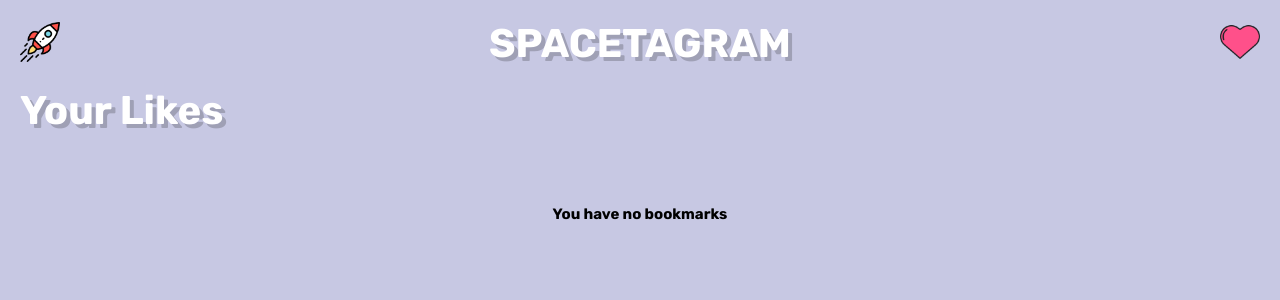
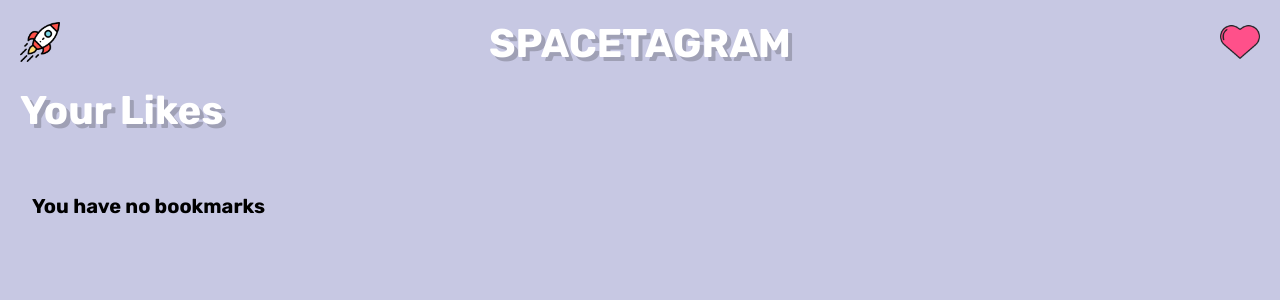
Before and after one commit to hritickjaiswal22/Spacetagram, a Next.js app: page /likes in a window 1280 px wide. Shown: the top 300 px of the page. Built offline with nearby package versions, Linux system fonts and the light colour scheme.

Commit message:
Completed Masonry layout

```diff
--- a/components/Card.module.scss
+++ b/components/Card.module.scss
@@ -3,10 +3,7 @@
   background-color: #fff;
   border-radius: 2rem;
   box-shadow: 5px 5px 5px 0px rgb(128 128 128 / 75%);
-  margin: 2rem 0;
-  min-height: 65rem;
-  justify-self: center;
-  align-self: center;
+  margin: 3rem auto;
   width: 95%;
   position: relative;
 
--- a/components/Grid.module.scss
+++ b/components/Grid.module.scss
@@ -1,11 +1,19 @@
-.gridContainer {
+.my-masonry-grid {
+  display: -webkit-box; /* Not needed if autoprefixing */
+  display: -ms-flexbox; /* Not needed if autoprefixing */
+  display: flex;
+  margin-left: -30px; /* gutter size offset */
+  width: auto;
   max-width: 130rem;
-  min-height: 10rem;
-  margin: 0 auto;
-  width: 98%;
-  position: relative;
-  display: grid;
-  justify-content: center;
-  grid-template-columns: repeat(auto-fit, minmax(30rem, 40rem));
-  align-items: center;
+  margin: 3rem auto;
+  width: 95%;
 }
+.my-masonry-grid_column {
+  background-clip: padding-box;
+}
+
+/* Style your items */
+.my-masonry-grid_column > div {
+  /* change div to reference your elements you put in <Masonry> */
+  margin-bottom: 30px;
+}
--- a/components/LikesGrid.js
+++ b/components/LikesGrid.js
@@ -1,5 +1,6 @@
 import React from "react";
 import { useSelector, useDispatch } from "react-redux";
+import Masonry from "react-masonry-css";
 
 import styles from "./LikesGrid.module.scss";
 import Card from "./Card";
@@ -22,8 +23,19 @@
     }
   }
 
+  const breakPoints = {
+    default: 3,
+    1200: 2,
+    800: 1,
+  };
+
   return (
-    <article onClick={clickHandler} className={styles.gridContainer}>
+    <Masonry
+      onClick={clickHandler}
+      breakpointCols={breakPoints}
+      className={styles["my-masonry-grid"]}
+      columnClassName={styles["my-masonry-grid_column"]}
+    >
       {bookmarks.length === 0 ? (
         <h1 className={styles.message}>You have no bookmarks</h1>
       ) : (
@@ -41,7 +53,7 @@
           );
         })
       )}
-    </article>
+    </Masonry>
   );
 }
 
--- a/components/LikesGrid.module.scss
+++ b/components/LikesGrid.module.scss
@@ -1,16 +1,23 @@
-.gridContainer {
+.my-masonry-grid {
+  display: -webkit-box; /* Not needed if autoprefixing */
+  display: -ms-flexbox; /* Not needed if autoprefixing */
+  display: flex;
+  margin-left: -30px; /* gutter size offset */
+  width: auto;
   max-width: 130rem;
-  min-height: 10rem;
-  margin: 0 auto;
-  width: 98%;
-  position: relative;
-  display: grid;
-  justify-content: center;
-  grid-template-columns: repeat(auto-fit, minmax(30rem, 40rem));
-  align-items: center;
+  margin: 3rem auto;
+  width: 95%;
+}
+.my-masonry-grid_column {
+  background-clip: padding-box;
+}
+
+/* Style your items */
+.my-masonry-grid_column > div {
+  /* change div to reference your elements you put in <Masonry> */
+  margin-bottom: 30px;
 }
 
 .message {
-  justify-self: center;
-  align-self: center;
+  margin: 3rem auto;
 }
```
Also changed, not shown: components/Grid.js (+14 -2 lines).
